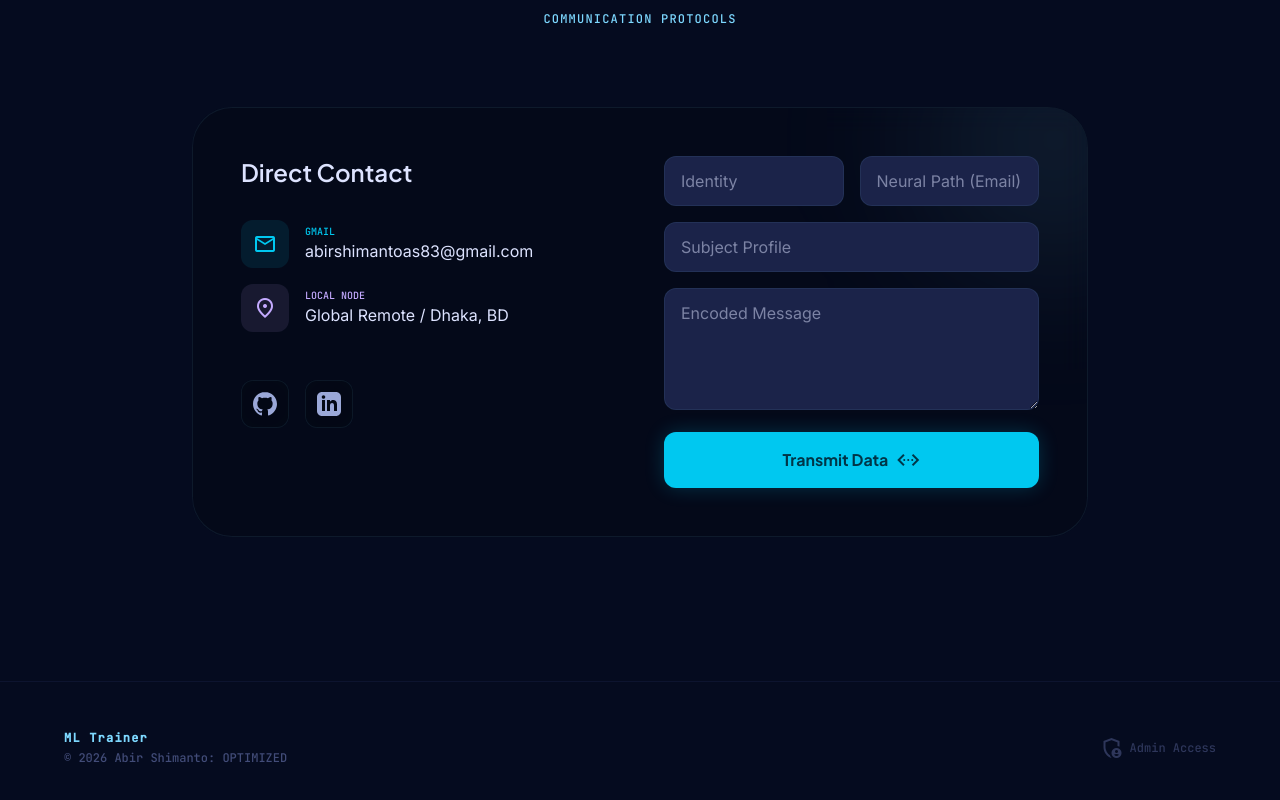
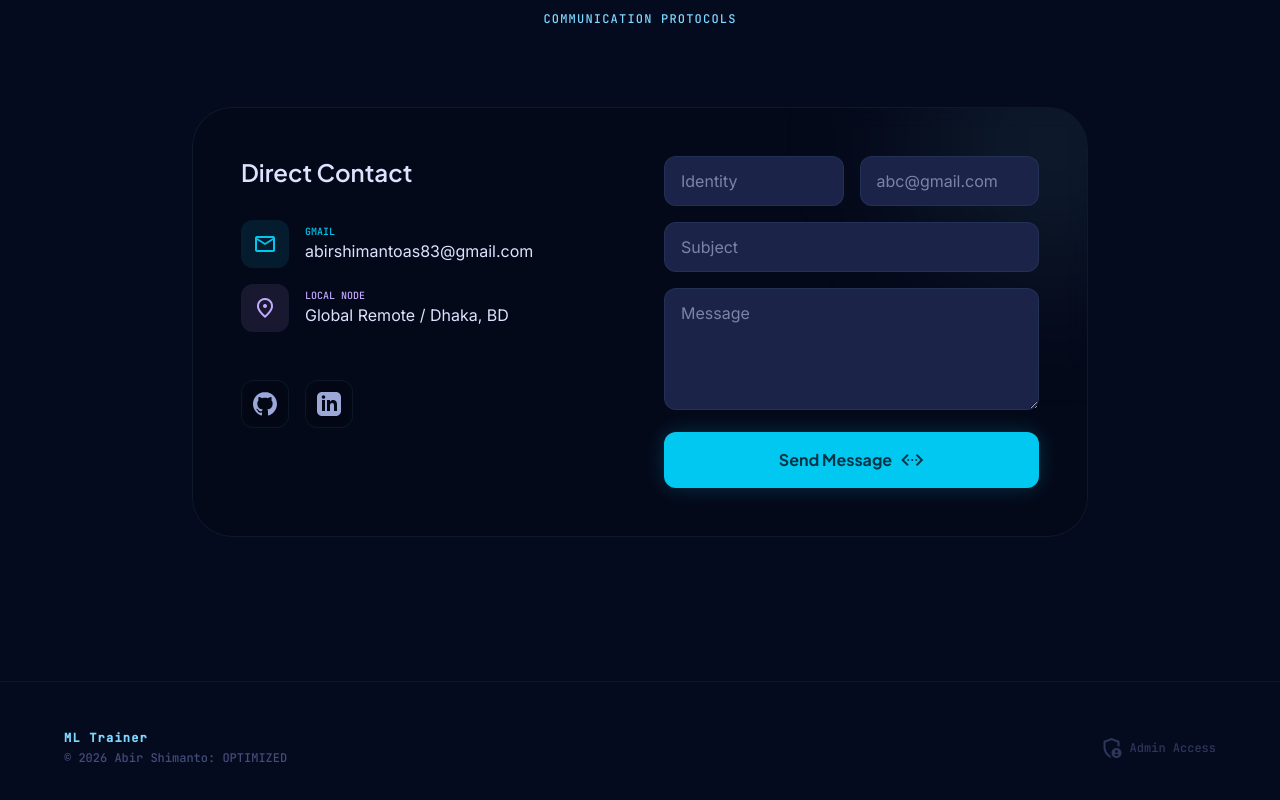
Before and after one commit to Shimanto-125/Portfolio, a Next.js app in the folder nextjs-portfolio/: page / in a window 1280 px wide. Shown: the part 5746-6546 px from the top of the page. Built offline with nearby package versions, Linux system fonts and the light colour scheme; no server answers; the database is empty.

Commit message:
Update ContactSection.tsx

```diff
--- a/nextjs-portfolio/src/components/sections/ContactSection.tsx
+++ b/nextjs-portfolio/src/components/sections/ContactSection.tsx
@@ -82,13 +82,13 @@ export default function ContactSection({
           <form className="space-y-4" onSubmit={handleSubmit}>
             <div className="grid grid-cols-1 sm:grid-cols-2 gap-4">
               <input name="name" className="bg-[var(--color-surface-container-high)] border border-[var(--glass-border)] rounded-xl px-4 py-3 focus:border-[var(--color-primary-container)] focus:outline-none transition-all text-[var(--color-on-surface)] w-full font-['Inter']" placeholder="Identity" type="text" required />
-              <input name="email" className="bg-[var(--color-surface-container-high)] border border-[var(--glass-border)] rounded-xl px-4 py-3 focus:border-[var(--color-primary-container)] focus:outline-none transition-all text-[var(--color-on-surface)] w-full font-['Inter']" placeholder="Neural Path (Email)" type="email" required />
+              <input name="email" className="bg-[var(--color-surface-container-high)] border border-[var(--glass-border)] rounded-xl px-4 py-3 focus:border-[var(--color-primary-container)] focus:outline-none transition-all text-[var(--color-on-surface)] w-full font-['Inter']" placeholder="abc@gmail.com" type="email" required />
             </div>
-            <input name="subject" className="w-full bg-[var(--color-surface-container-high)] border border-[var(--glass-border)] rounded-xl px-4 py-3 focus:border-[var(--color-primary-container)] focus:outline-none transition-all text-[var(--color-on-surface)] font-['Inter']" placeholder="Subject Profile" type="text" required />
-            <textarea name="message" className="w-full bg-[var(--color-surface-container-high)] border border-[var(--glass-border)] rounded-xl px-4 py-3 focus:border-[var(--color-primary-container)] focus:outline-none transition-all text-[var(--color-on-surface)] font-['Inter']" placeholder="Encoded Message" rows={4} required />
+            <input name="subject" className="w-full bg-[var(--color-surface-container-high)] border border-[var(--glass-border)] rounded-xl px-4 py-3 focus:border-[var(--color-primary-container)] focus:outline-none transition-all text-[var(--color-on-surface)] font-['Inter']" placeholder="Subject" type="text" required />
+            <textarea name="message" className="w-full bg-[var(--color-surface-container-high)] border border-[var(--glass-border)] rounded-xl px-4 py-3 focus:border-[var(--color-primary-container)] focus:outline-none transition-all text-[var(--color-on-surface)] font-['Inter']" placeholder="Message" rows={4} required />
             <button className="w-full py-4 bg-[var(--color-primary-container)] text-[var(--color-on-primary)] font-bold rounded-xl bloom-primary hover:scale-[1.02] active:scale-95 transition-all duration-300 flex items-center justify-center gap-2 cursor-pointer disabled:opacity-50"
               type="submit" disabled={loading}>
-              <span>{loading ? 'Transmitting Data...' : 'Transmit Data'}</span>
+              <span>{loading ? 'Transmitting Data...' : 'Send Message'}</span>
               <span className={`material-symbols-outlined ${loading ? 'animate-spin' : ''}`}>{loading ? 'sync' : 'settings_ethernet'}</span>
             </button>
           </form>
```
